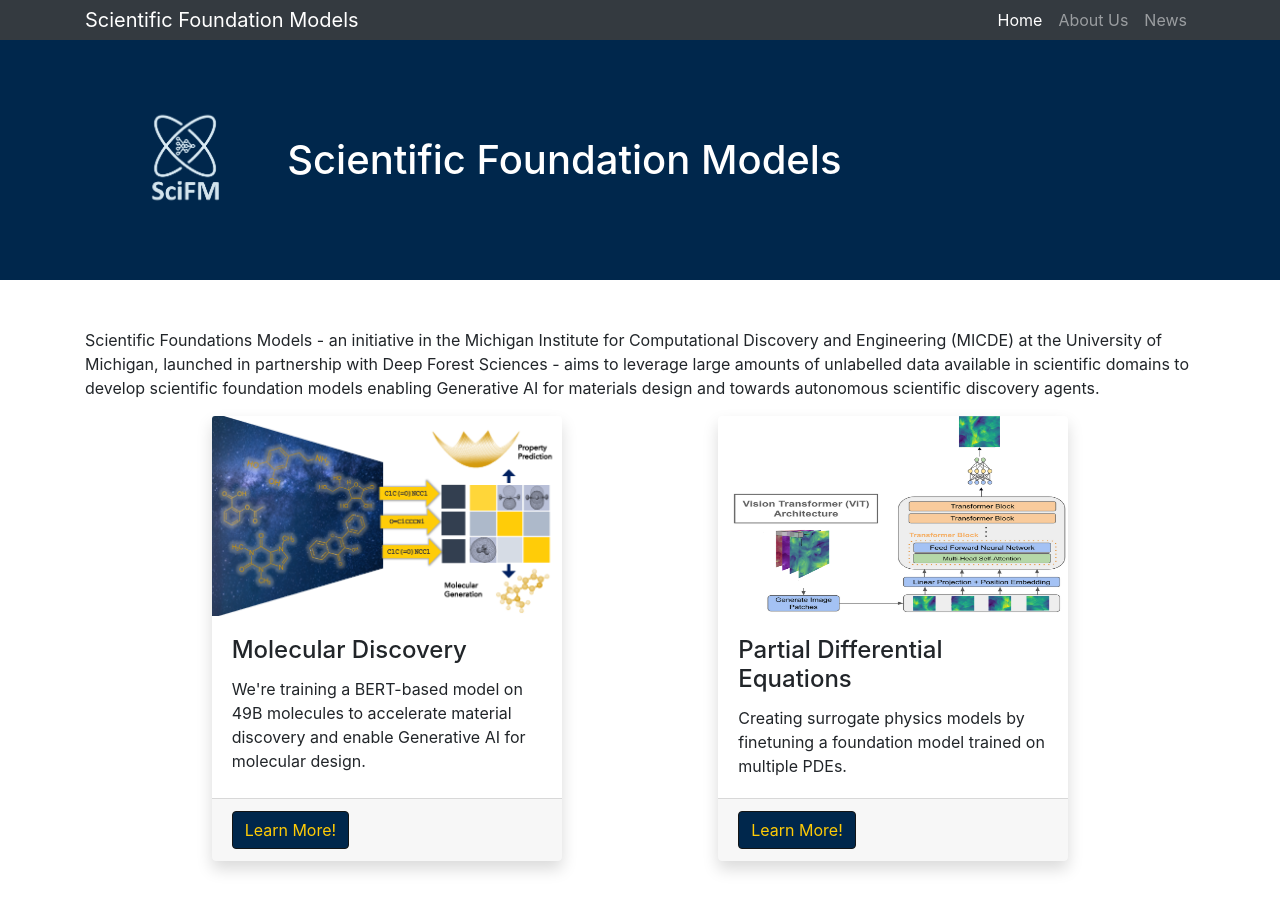
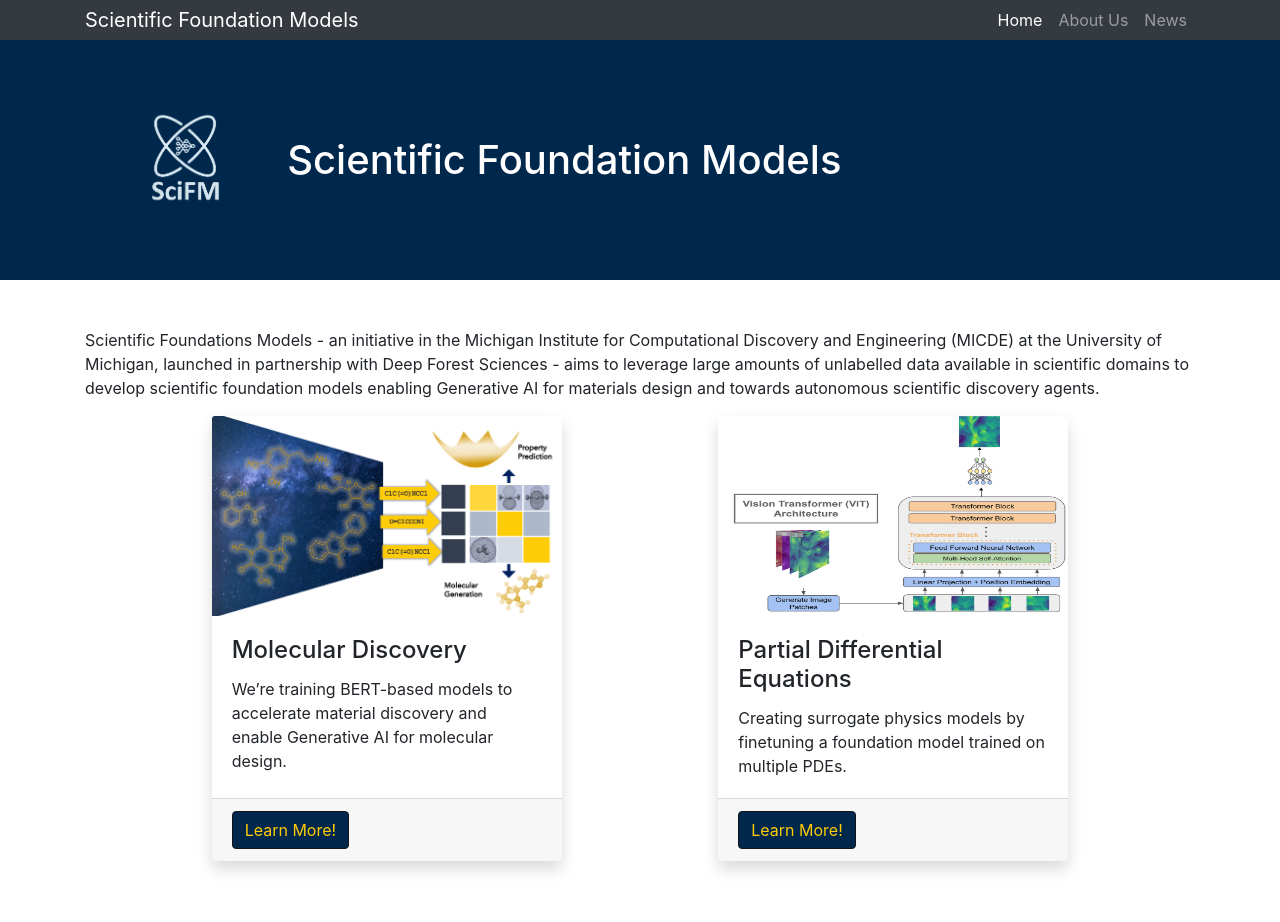
Before and after one commit to scifm/scifm.github.io, a Jekyll site: the page built from index.md, in a window 1280 px wide. Shown: the top 922 px of the page. Built offline with Jekyll 4.4.1, drawn with Linux system fonts in a browser that asks for light colours; nearby versions of some CDN libraries; grey boxes are pictures that could not be loaded.

Commit message:
catalyst card

```diff
--- a/_projects/catalyst.md
+++ b/_projects/catalyst.md
@@ -3,7 +3,7 @@ title: Foundation Models for Molecular Discovery
 layout: project
 card-title: Molecular Discovery
 card-content: |
-    We're training a BERT-based model on 49B molecules to accelerate material discovery and enable Generative AI for molecular design.
+    We’re training BERT-based models to accelerate material discovery and enable Generative AI for molecular design.
 
 card-image: assets/img/incite_image_mb.png
 people:
```
